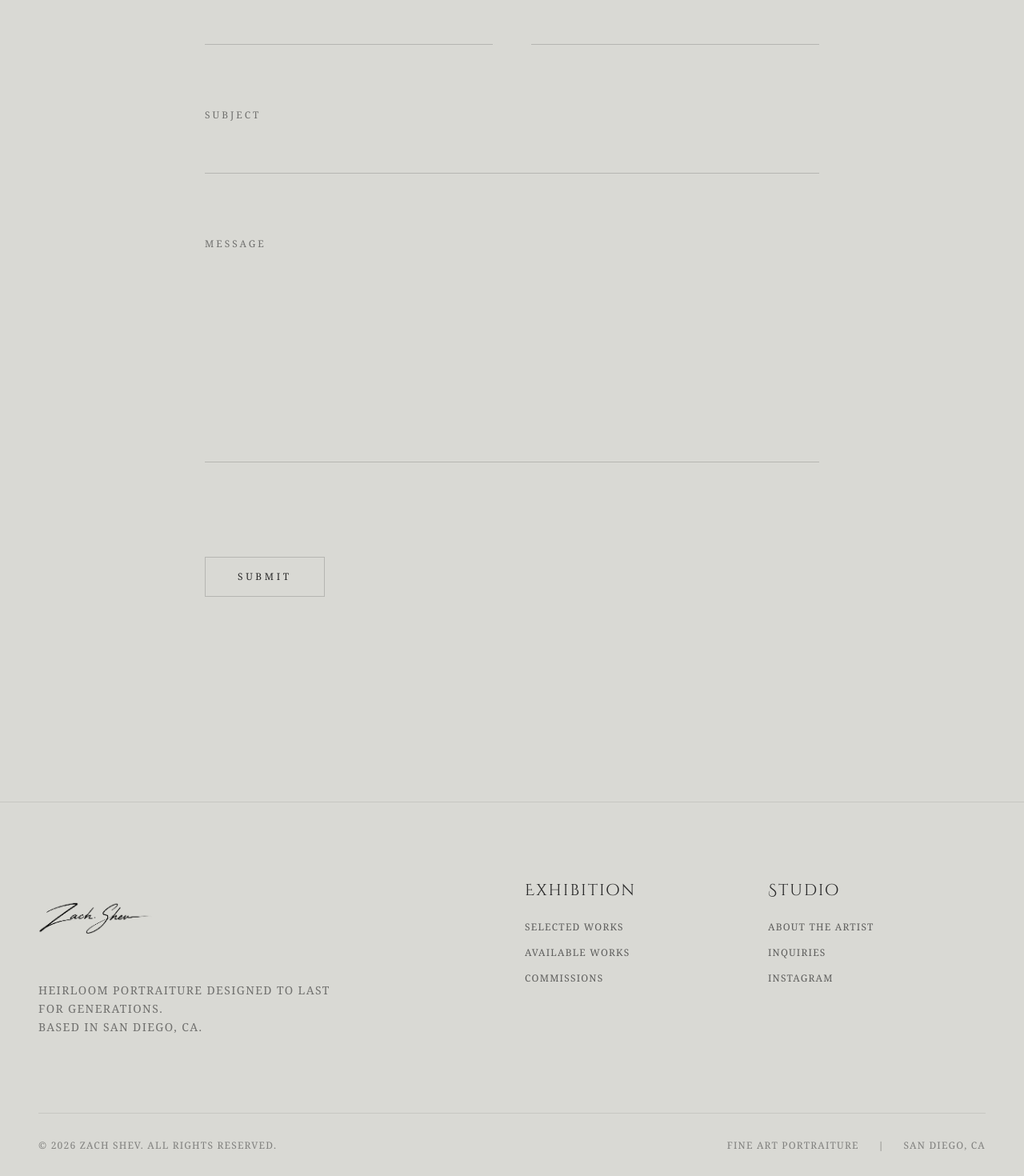
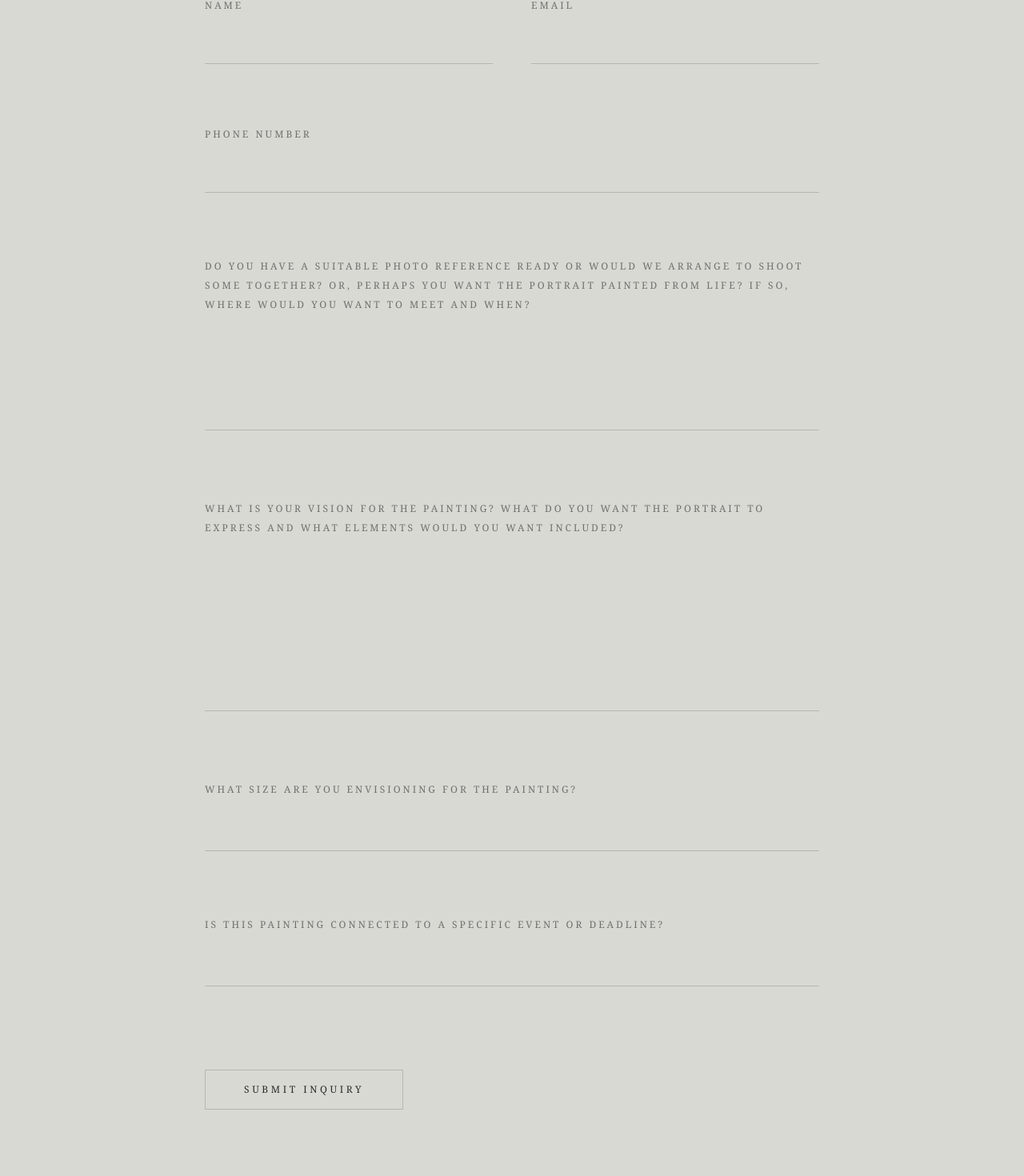
Before and after one commit to zachshev/Portfolio, a Next.js app: page /commission-process in a window 1280 px wide. Shown: the part 617-2087 px from the top of the page at 80% size. Built offline with nearby package versions, Linux system fonts and the light colour scheme.

Commit message:
Update page.tsx
updated commission a portrait

```diff
--- a/src/app/commission-process/page.tsx
+++ b/src/app/commission-process/page.tsx
@@ -3,8 +3,8 @@ export default function CommissionPortraitPage() {
     <main className="min-h-screen bg-[#D9D9D4] text-[#2a2a2a] px-6 py-32">
       <section className="max-w-3xl mx-auto">
 
-        <div className="text-center mb-24">
-          <h1 className="font-serif text-5xl md:text-7xl tracking-[0.12em] uppercase mb-8">
+        <div className="text-center mb-28">
+          <h1 className="font-serif text-5xl md:text-7xl tracking-[0.12em] uppercase mb-10">
             Commission a Portrait
           </h1>
 
@@ -19,6 +19,7 @@ export default function CommissionPortraitPage() {
         <form className="space-y-20">
 
           <div className="grid md:grid-cols-2 gap-12">
+
             <div>
               <label className="block text-xs uppercase tracking-[0.25em] mb-6 text-[#2a2a2a]/60">
                 Name
@@ -40,11 +41,12 @@ export default function CommissionPortraitPage() {
                 className="w-full bg-transparent border-b border-[#2a2a2a]/20 pb-4 outline-none"
               />
             </div>
+
           </div>
 
           <div>
             <label className="block text-xs uppercase tracking-[0.25em] mb-6 text-[#2a2a2a]/60">
-              Subject
+              Phone Number
             </label>
 
             <input
@@ -54,26 +56,63 @@ export default function CommissionPortraitPage() {
           </div>
 
           <div>
-            <label className="block text-xs uppercase tracking-[0.25em] mb-6 text-[#2a2a2a]/60">
-              Message
+            <label className="block text-xs uppercase tracking-[0.25em] mb-6 text-[#2a2a2a]/60 leading-6">
+              Do you have a suitable photo reference ready or would we arrange
+              to shoot some together? Or, perhaps you want the portrait painted
+              from life? If so, where would you want to meet and when?
             </label>
 
             <textarea
-              rows={10}
+              rows={5}
               className="w-full bg-transparent border-b border-[#2a2a2a]/20 outline-none resize-none"
             />
           </div>
 
-          <div className="pt-8">
+          <div>
+            <label className="block text-xs uppercase tracking-[0.25em] mb-6 text-[#2a2a2a]/60 leading-6">
+              What is your vision for the painting? What do you want the portrait
+              to express and what elements would you want included?
+            </label>
+
+            <textarea
+              rows={8}
+              className="w-full bg-transparent border-b border-[#2a2a2a]/20 outline-none resize-none"
+            />
+          </div>
+
+          <div>
+            <label className="block text-xs uppercase tracking-[0.25em] mb-6 text-[#2a2a2a]/60 leading-6">
+              What size are you envisioning for the painting?
+            </label>
+
+            <input
+              type="text"
+              className="w-full bg-transparent border-b border-[#2a2a2a]/20 pb-4 outline-none"
+            />
+          </div>
+
+          <div>
+            <label className="block text-xs uppercase tracking-[0.25em] mb-6 text-[#2a2a2a]/60 leading-6">
+              Is this painting connected to a specific event or deadline?
+            </label>
+
+            <input
+              type="text"
+              className="w-full bg-transparent border-b border-[#2a2a2a]/20 pb-4 outline-none"
+            />
+          </div>
+
+          <div className="pt-6">
             <button
               type="submit"
-              className="text-xs uppercase tracking-[0.3em] border border-[#2a2a2a]/20 px-10 py-4 hover:bg-[#2a2a2a] hover:text-[#D9D9D4] transition-colors duration-500"
+              className="text-xs uppercase tracking-[0.3em] border border-[#2a2a2a]/20 px-12 py-4 hover:bg-[#2a2a2a] hover:text-[#D9D9D4] transition-colors duration-500"
             >
-              Submit
+              Submit Inquiry
             </button>
           </div>
 
         </form>
+
       </section>
     </main>
   )
```
